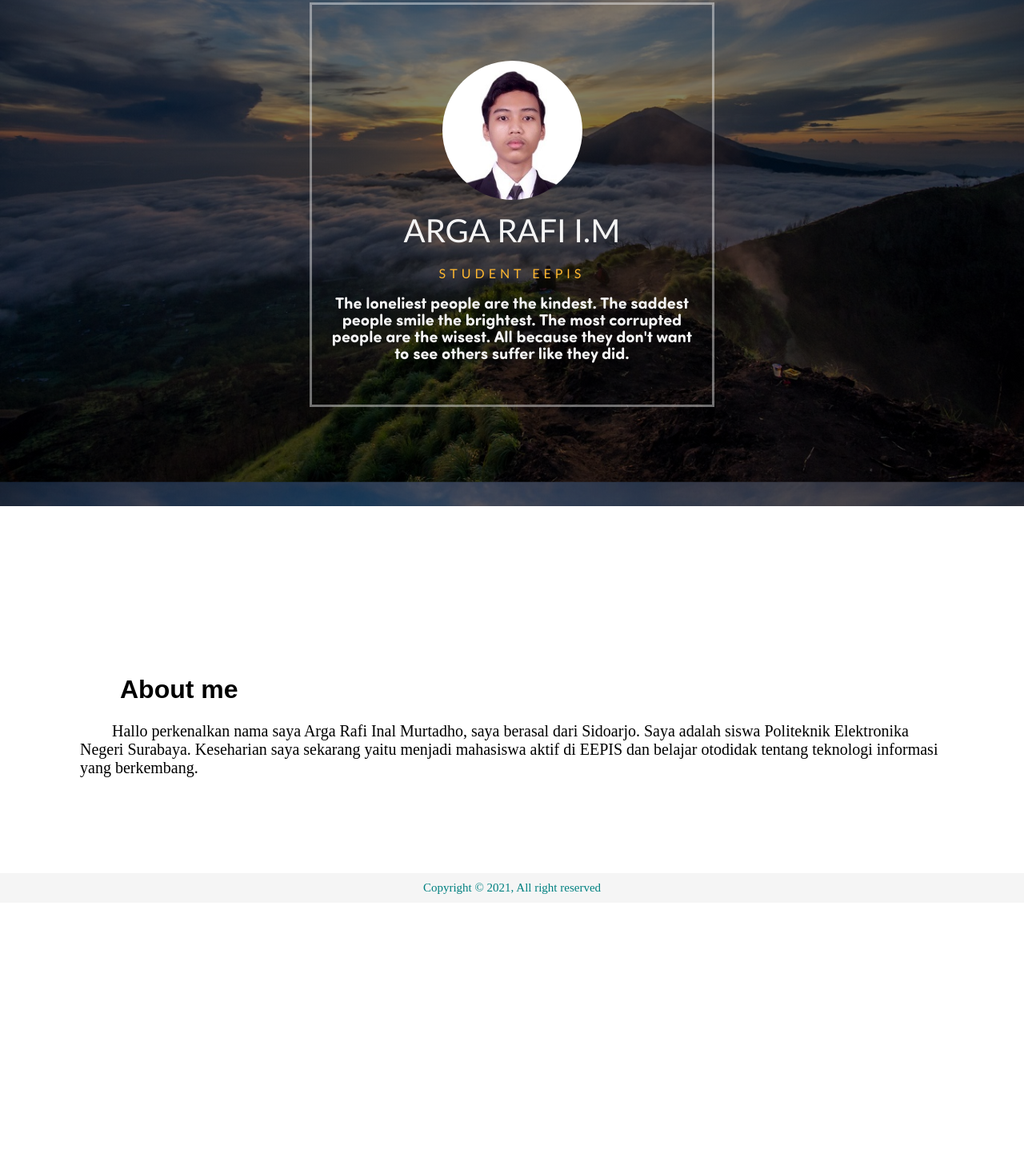
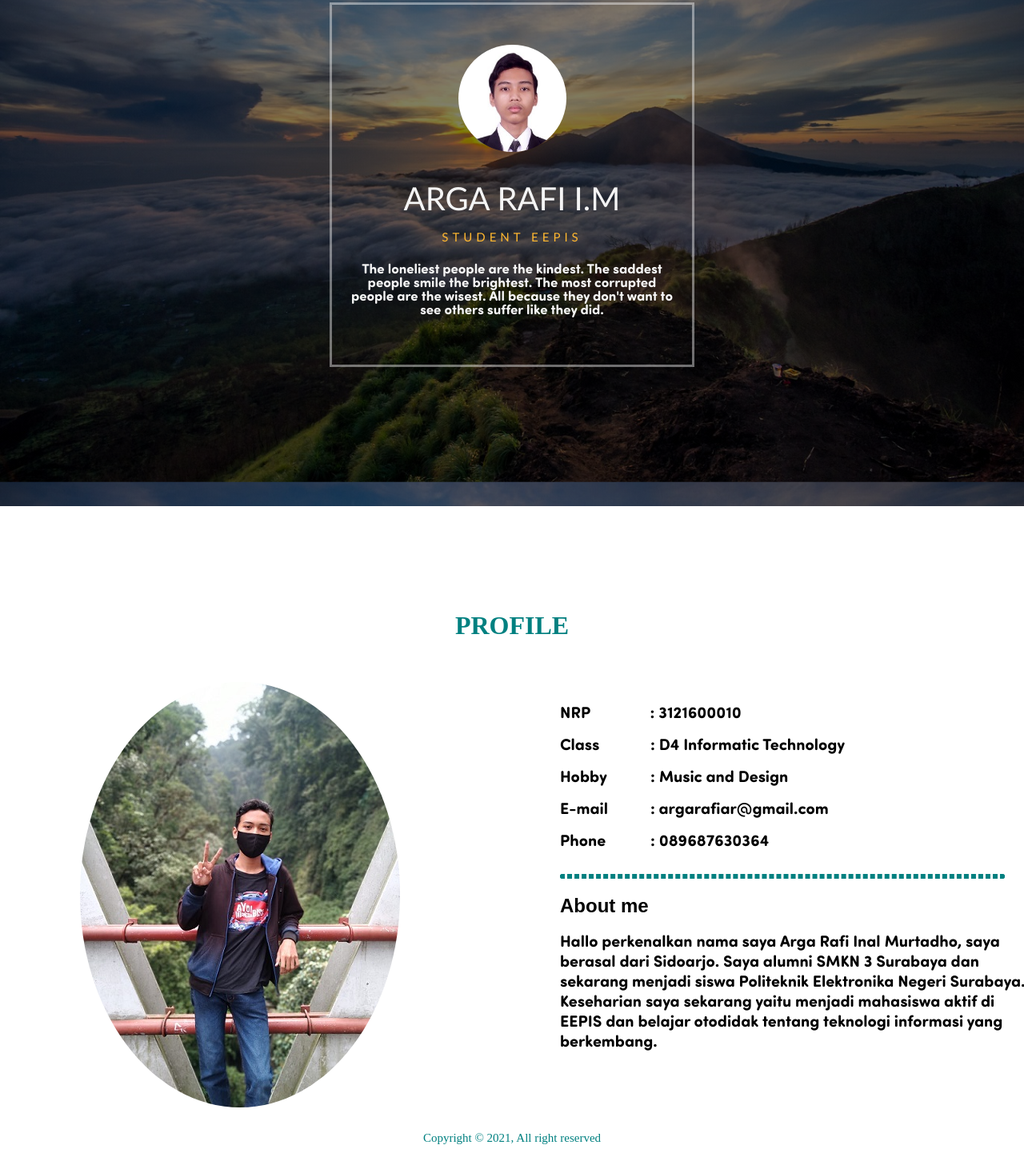
Before and after one commit to argarafiar/profile.github.io, a plain HTML site: page index.html in a window 1280 px wide. Shown: the part 177-1619 px from the top of the page at 80% size. Before the commit the page ends 1306 px from the top, so only its background shows below. Drawn offline with Linux system fonts and the light colour scheme; files whose address does not match are found by name.

Commit message:
selesai menambahkan halaman profile

```diff
--- a/index.html
+++ b/index.html
@@ -12,17 +12,18 @@
     <nav>
         <ul>
             <li><a href="#home">HOME</a></li>
-            <li><a href="#about-me">ABOUT</a></li>
+            <li><a href="#profile">PROFILE</a></li>
             <li><a href="">JADWAL</a></li>
             <li><a href="">GALLERY</a></li>
         </ul>
     </nav>
+<!--=======================================HALAMAN HOME========================================-->
     <div class="bg">
         <header id="home">Welcome to my Profile</header>
         <center>
             <div class="box">
                 <center>
-                    <img src="aku3.jpg" width="35%">
+                    <img class="image-home" src="assets/aku3.jpg" width="30%">
                     <p class="nama">ARGA RAFI I.M</p>
                     <p class="kerja">STUDENT EEPIS</p>
                     <p class="motto">
@@ -35,19 +36,48 @@
             </div>
         </center>
     </div>
-    <br><br><br><br><br>
 
-    <div class="about">
-        <h1 id="about-me" style="font-family: 'halvetica', sans-serif;"><span style="padding-left: 50px;">About me</span></h1>
-        <p class="text-about"><span style="padding-left: 40px;">
-            Hallo perkenalkan nama saya Arga Rafi Inal Murtadho,
-            saya berasal dari Sidoarjo. Saya adalah siswa Politeknik Elektronika Negeri Surabaya. Keseharian saya sekarang
-            yaitu menjadi mahasiswa aktif di EEPIS dan belajar otodidak tentang teknologi informasi yang berkembang.
-            </span>
-        </p>
-    </div>
+    <div style="padding: 50px;"></div>
+
+    <!--=======================================HALAMAN PROFILE========================================-->
+    <h1 id="profile" style="text-align: center; padding-top: 10px; font-family: 'halvetica'; color: teal;">PROFILE</h1>
+        <div class="container">
+            <img class="foto-profile" src="assets/aku.jpeg">
+            <div class="text-about">
+                <p class="about-a">
+                    NRP <span style="padding-left: 70px;">: 3121600010<br></span>
+                    Class <span style="padding-left: 59px;">: D4 Informatic Technology <br></span>
+                    Hobby <span style="padding-left: 50px;">: Music and Design <br></span>
+                    E-mail <span style="padding-left: 48px;">: argarafiar@gmail.com <br></span>
+                    Phone <span style="padding-left: 51px;">: 089687630364 <br></span>
+                </p>
+                <div class="line"></div>
+                <h2 style="font-family: sans-serif;">About me</h2>
+                <div class="about-b">
+                    <p>
+                        Hallo perkenalkan nama saya Arga Rafi Inal Murtadho,
+                        saya berasal dari Sidoarjo. Saya alumni SMKN 3 Surabaya dan
+                        sekarang menjadi siswa Politeknik Elektronika Negeri Surabaya. Keseharian saya sekarang
+                        yaitu menjadi mahasiswa aktif di EEPIS dan belajar otodidak
+                        tentang teknologi informasi yang berkembang.
+                    </p>
+                </div>
+            </div>
+        </div>
+
+        <!--=======================================HALAMAN JADWAL========================================-->
     <footer>
         <p class="footer" style="text-align: center;">Copyright &COPY; 2021, All right reserved</p>
     </footer>
 </body>
 </html>
+
+<!--Hallo perkenalkan nama saya Arga Rafi Inal Murtadho,
+                saya berasal dari Sidoarjo. Saya adalah siswa Politeknik Elektronika Negeri Surabaya. Keseharian saya sekarang
+                yaitu menjadi mahasiswa aktif di EEPIS dan belajar otodidak tentang teknologi informasi yang berkembang.
+
+            Hallo perkenalkan nama saya Arga Rafi Inal Murtadho,
+                saya berasal dari Sidoarjo. Saya alumni SMKN 3 Surabaya dan
+                sekarang menjadi siswa Politeknik Elektronika Negeri Surabaya. Keseharian saya sekarang
+                yaitu menjadi mahasiswa aktif di EEPIS dan belajar otodidak
+                tentang teknologi informasi yang berkembang. -->
--- a/style.css
+++ b/style.css
@@ -31,7 +31,7 @@ nav ul li a:hover {
     color: turquoise;
 }
 .bg {
-    background:linear-gradient(rgba(0,0,0,0.5), rgba(0,0,0,0.5)), url(gunung2.jpg);
+    background:linear-gradient(rgba(0,0,0,0.5), rgba(0,0,0,0.5)), url(assets/gunung2.jpg);
     background-size: 100%;
     height: 750px;
 }
@@ -50,19 +50,17 @@ header {
     text-align: center;
     position: relative; top: 20px;
 }
-.container {
-    display: flex;
-    align-content: center;
-    position: relative; top: -20px;
+.foto-profile {
+    border-radius: 50%;
 }
 .profile {
     color: whitesmoke;
     font-family: serif;
     font-size: 40px;
 }
-img {
+.image-home {
     border-radius: 50%;
-    position: relative; top: 70px;
+    position: relative; top: 50px;
 }
 .nama {
     color: whitesmoke;
@@ -72,13 +70,14 @@ img {
 }
 .kerja {
     font-family: 'Gill Sans', 'Gill Sans MT', Calibri, 'Trebuchet MS', sans-serif;
+    font-size: 15px;
     color: #ffb830;
     letter-spacing: 5px;
-    position: relative; top: 20px;
+    position: relative; top: 15px;
 }
 .box {
-    width: 500px;
-    height: 500px;
+    width: 450px;
+    height: 450px;
     border-style: solid;
     border-color: rgba(255, 255, 255, 0.425);
     position: relative; margin-top: 70px;
@@ -88,7 +87,7 @@ img {
     position: relative;
     margin-top: 20px;
     font-family: 'sofiapro';
-    font-size: 20px;
+    font-size: 17px;
     padding: 20px;
 }
 /*.text {
@@ -117,15 +116,38 @@ img {
     position: relative; top: -20px;
     font-size: 17px;
 }*/
-.about {
-    padding: 100px;
+.container {
+    display: flex;
+    align-content: center;
+    position: relative; top: -20px;
+    padding-left: 100px;
+    padding-right: 100px;
+    padding-top: 50px;
 }
 .text-about {
+    position: relative;
+    left: 200px;
+}
+.about-a {
     font-size: 20px;
+    font-family: 'sofiapro';
+    line-height: 40px;
+}
+.line {
+    width: 550px;
+    border-style: dashed;
+    border-color: teal;
+    position: relative; top: 0px;
+    border-radius: 10px;
+}
+.about-b {
+    font-size: 20px;
+    font-family: 'sofiapro';
+    line-height: 25px;
+    width: 600px;
 }
 .footer {
     color: teal;
-    background-color: whitesmoke;
     text-align: center;
     font-size: 15px;
     padding: 10px;
```
Also changed, not shown: assets/aku.jpeg (added), assets/aku3.jpg (renamed from aku3.jpg), assets/foto-profile.jpeg (added), assets/foto-profile1.jpeg (added), assets/gunung2.jpg (renamed from gunung2.jpg), assets/it-logo-png-5.png (renamed from it-logo-png-5.png), 2 other files.
